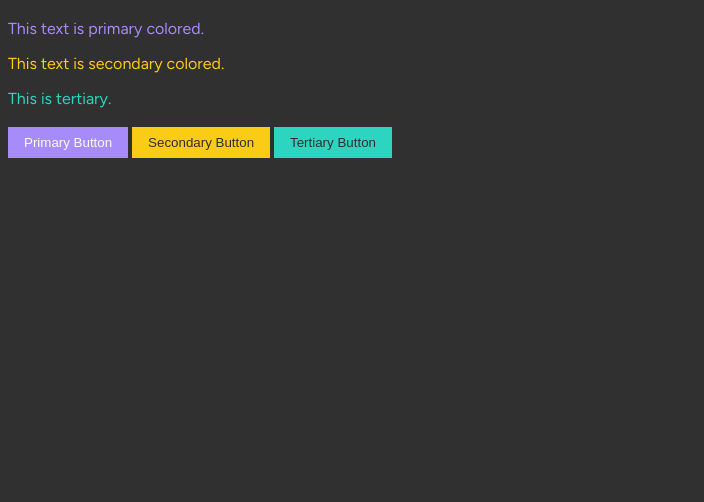
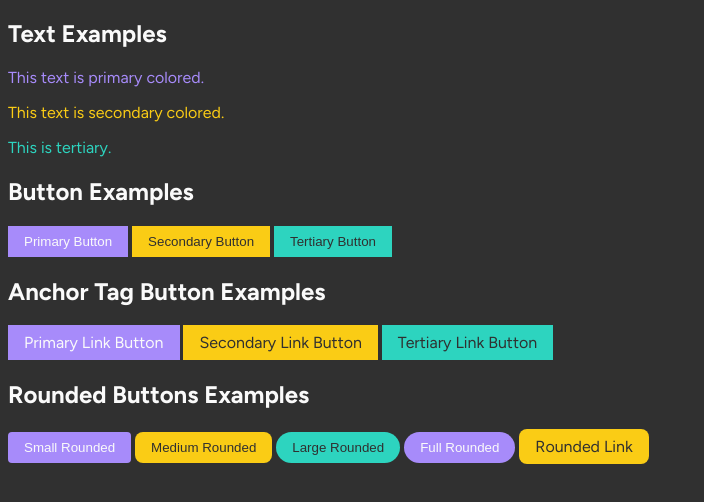
Before and after one commit to Michaelninder/MadGrower.eu, a plain HTML site: page index.html in a window 1280 px wide. Shown: the part 62-564 px from the top of the page, without its empty margins (0-704 px from the left). Drawn offline with Linux system fonts and the light colour scheme; files whose address does not match are found by name.

Commit message:
feat: Add .rounded-{strenght} classes to css

```diff
--- a/assets/css/styles.css
+++ b/assets/css/styles.css
@@ -14,6 +14,15 @@
     --color-secondary-hover: #eab308;
     --color-tertiary: #2dd4bf;
     --color-tertiary-hover: #14b8a6;
+
+    --border-radius-sm: 0.25rem;
+    --border-radius-md: 0.5rem;
+    --border-radius-lg: 1rem;
+    --border-radius-full: 9999px;
+}
+
+* {
+    transition-duration: .3s;
 }
 
 body {
@@ -46,6 +55,8 @@ button:hover {
     border: none;
     padding: 0.5rem 1rem;
     cursor: var(--cursor-pointer);
+    text-decoration: none;
+    display: inline-block;
 }
 
 .button-primary:hover {
@@ -58,6 +69,8 @@ button:hover {
     border: none;
     padding: 0.5rem 1rem;
     cursor: var(--cursor-pointer);
+    text-decoration: none;
+    display: inline-block;
 }
 
 .button-secondary:hover {
@@ -70,8 +83,26 @@ button:hover {
     border: none;
     padding: 0.5rem 1rem;
     cursor: var(--cursor-pointer);
+    text-decoration: none;
+    display: inline-block;
 }
 
 .button-tertiary:hover {
     background-color: var(--color-tertiary-hover);
 }
+
+.rounded-sm {
+    border-radius: var(--border-radius-sm);
+}
+
+.rounded-md {
+    border-radius: var(--border-radius-md);
+}
+
+.rounded-lg {
+    border-radius: var(--border-radius-lg);
+}
+
+.rounded-full {
+    border-radius: var(--border-radius-full);
+}
--- a/index.html
+++ b/index.html
@@ -10,15 +10,28 @@
     <main>
         <h1>MadGrower.eu</h1>
 
+        <h2>Text Examples</h2>
         <p class="text-primary">This text is primary colored.</p>
         <p class="text-secondary">This text is secondary colored.</p>
         <span class="text-tertiary">This is tertiary.</span>
 
-        <br><br>
-
+        <h2>Button Examples</h2>
         <button class="button-primary">Primary Button</button>
         <button class="button-secondary">Secondary Button</button>
         <button class="button-tertiary">Tertiary Button</button>
+
+        <h2>Anchor Tag Button Examples</h2>
+        <a href="#" class="button-primary">Primary Link Button</a>
+        <a href="#" class="button-secondary">Secondary Link Button</a>
+        <a href="#" class="button-tertiary">Tertiary Link Button</a>
+
+        <h2>Rounded Buttons Examples</h2>
+        <button class="button-primary rounded-sm">Small Rounded</button>
+        <button class="button-secondary rounded-md">Medium Rounded</button>
+        <button class="button-tertiary rounded-lg">Large Rounded</button>
+        <button class="button-primary rounded-full">Full Rounded</button>
+
+        <a href="#" class="button-secondary rounded-md">Rounded Link</a>
     </main>
     <footer>
 
```
